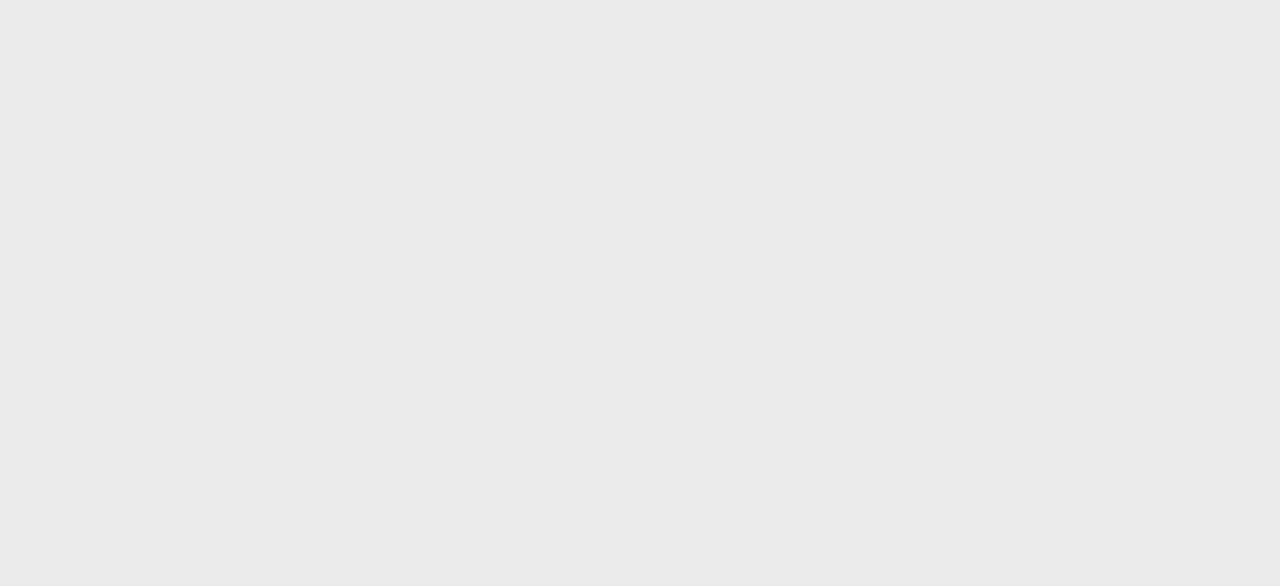
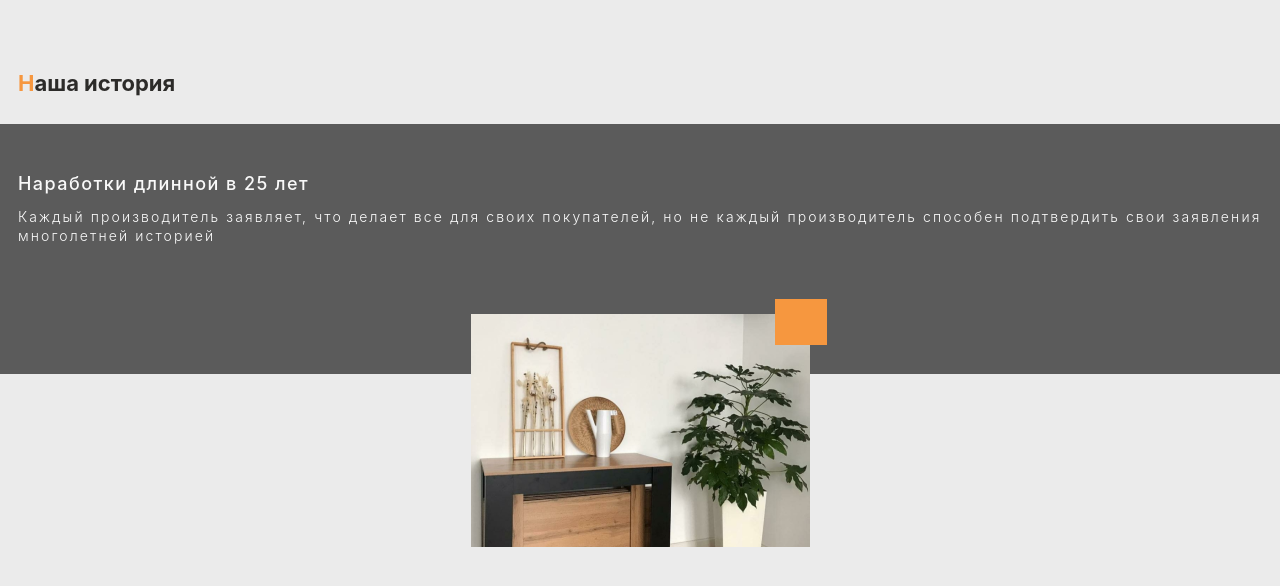
Before and after one commit to Tanya8135/botsman-test, a React (Create React App) app: page / in a window 1280 px wide. Shown: the part 1344-1930 px from the top of the page. Before the commit the page ends 1468 px from the top, so only its background shows below. Built offline with nearby package versions, Linux system fonts and the light colour scheme.

Commit message:
add our-history component (section)

```diff
--- a/src/components/App/App.js
+++ b/src/components/App/App.js
@@ -1,6 +1,7 @@
 import Header from 'components/Header/Header';
 import Hero from 'components/Hero/Hero';
 import IndividualFurniture from 'components/IndividualFurniture/IndividualFurniture';
+import OurHistory from 'components/OurHistory/OurHistory';
 
 import css from './App.module.css'
 
@@ -10,6 +11,7 @@ function App() {
       <Header />
       <Hero />
       <IndividualFurniture />
+      <OurHistory />
     </div>
   );
 }
--- a/src/components/IndividualFurniture/IndividualFurniture.jsx
+++ b/src/components/IndividualFurniture/IndividualFurniture.jsx
@@ -29,7 +29,7 @@ function IndividualFurniture() {
             </div>
             <div className={css.ifImg}>
               <img
-                srcset={`
+                srcSet={`
               ${process.env.PUBLIC_URL}/images/mob/if_white_poufs@2_340.png 680w,
               ${process.env.PUBLIC_URL}/images/mob/if_white_poufs_340.png 340w
               `}
--- a/src/components/IndividualFurniture/IndividualFurniture.module.css
+++ b/src/components/IndividualFurniture/IndividualFurniture.module.css
@@ -74,6 +74,9 @@
 .sectionSubtitle__ourHistory {
   padding-top: 48px;
 }
+.letter {
+  color: #f6973f;
+}
 
 .sectionText {
   font-size: 14px;
--- /dev/null
+++ b/src/components/OurHistory/OurHistory.jsx
@@ -0,0 +1,49 @@
+import React from "react";
+
+import css from "./OurHistory.module.css";
+
+function OurHistory() {
+  return (
+    <section className={`${css.ourHistury} ${css.bottom}`} id="our-histury">
+      <div className={css.ourHisturyContainer}>
+        <div className={css.customFurnitereTextBox}>
+          <h2
+            className={`${css.sectionTitle__dark} ${css.sectionTitle__ourHistory}`}
+          >
+            <span className={css.letter}>Н</span>аша история
+          </h2>
+
+          <div className={css.ourHistoryTextBox}>
+            <p
+              className={`${css.sectionSubtitle} ${css.sectionSubtitle__ourHistory}`}
+            >
+              Наработки длинной в 25 лет
+            </p>
+            <p className={`${css.sectionText}`}>
+              Каждый производитель заявляет, что делает все для своих
+              покупателей, но не каждый производитель способен подтвердить свои
+              заявления многолетней историей
+            </p>
+          </div>
+        </div>
+
+        <div className={css.ourHisturyBox}>
+          <div className={css.ourHisturyImg}>
+            <img
+              srcSet={`
+          ${process.env.PUBLIC_URL}/images/mob/our_history@2_340.png 680w,
+          ${process.env.PUBLIC_URL}/images/mob/our_history_340.png   340w
+          `}
+              sizes="(min-width: 375px) 340px, 100vw"
+              src={process.env.PUBLIC_URL + "/images/mob/our_history_340.png"}
+              alt="interior"
+            />
+          </div>
+          <div className={css.rectangleCF4}></div>
+        </div>
+      </div>
+    </section>
+  );
+}
+
+export default OurHistory;
--- /dev/null
+++ b/src/components/OurHistory/OurHistory.module.css
@@ -0,0 +1,89 @@
+.ourHistury {
+    position: relative;
+    min-height: 464px;
+    margin-bottom: 90px;
+  }
+
+  .ourHisturyContainer {
+    background-color: #5b5b5b;
+    max-height: 250px;
+  }
+
+  .ourHistoryTextBox {
+    padding: 0 18px;
+  }
+
+  .sectionTitle {
+    font-size: 22px;
+    line-height: 1;
+    font-weight: 700;
+    color: #f9f9f9;
+    padding: 78px 0 20px 0;
+  }
+  .sectionTitle__dark {
+    font-size: 22px;
+    line-height: 1;
+    font-weight: 700;
+    color: #2c2b29;
+    padding: 78px 0 20px 0;
+  }
+  .sectionTitle__ourHistory {
+    position: absolute;
+    /* top: -52; */
+    margin-top: -52px;
+    left: 18px;
+    padding: 0;
+  }
+  .sectionTitle__lastLublic {
+    padding: 0 0 32px 0;
+  }
+
+  .sectionSubtitle {
+    font-size: 18px;
+    line-height: 1.3;
+    letter-spacing: 0.08em;
+    font-weight: 500;
+    color: #f9f9f9;
+    padding-bottom: 12px;
+  }
+  .sectionSubtitle__ourHistory {
+    padding-top: 48px;
+  }
+  .letter {
+    color: #f6973f;
+  }
+
+  .sectionText {
+    font-size: 14px;
+    line-height: 1.4;
+    letter-spacing: 0.15em;
+    font-weight: 300;
+    color: #f9f9f9;
+    padding-bottom: 68px;
+  }
+
+  .ourHisturyBox {
+    position: relative;
+    display: block;
+    margin: 0 auto;
+    max-width: 356px;
+  }
+
+  .ourHisturyImg {
+    position: relative;
+    display: block;
+    margin: 0 auto;
+    background-color: rgb(171, 166, 206);
+    width: 339px;
+    height: 233px;
+  }
+
+  .rectangleCF4 {
+    position: absolute;
+    top: -15px;
+    right: -9.2px;
+
+    background-color: #f6973f;
+    min-width: 52px;
+    min-height: 46px;
+  }
```
